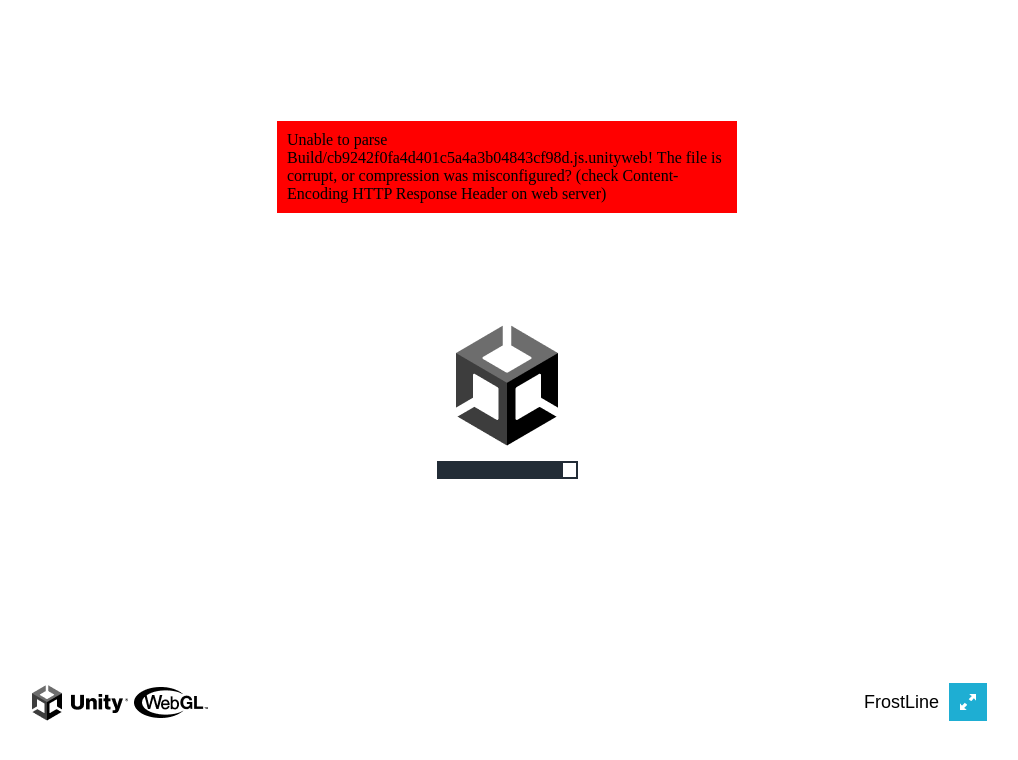
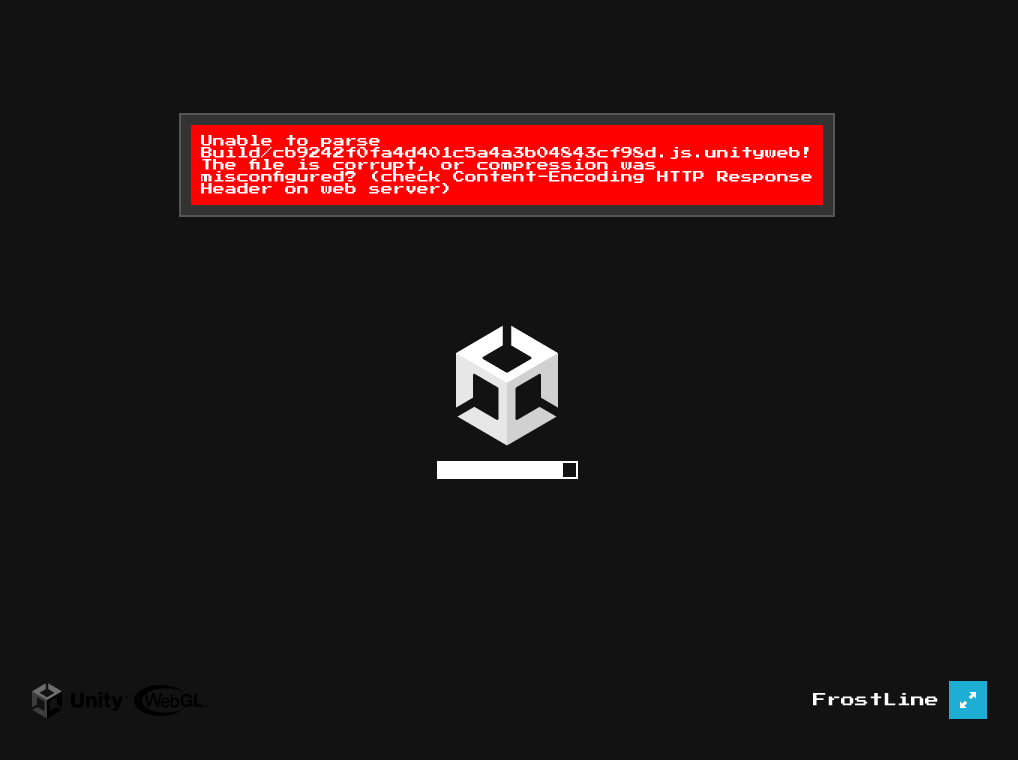
Before and after one commit to MramorLomai/FrostLine_WebGL, a plain HTML site: page Dev_Build/index.html in a window 1280 px wide. Shown: the whole page, without its empty margins (133-1151 px from the left). Drawn offline with Linux system fonts and the light colour scheme; no server answers.

Commit message:
Update style.css

```diff
--- a/Dev_Build/TemplateData/style.css
+++ b/Dev_Build/TemplateData/style.css
@@ -1,6 +1,9 @@
 body {
   padding: 0;
   margin: 0;
+  background-color: #121212; /* Темный фон для всей страницы */
+  color: #ffffff; /* Белый текст по умолчанию */
+  font-family: 'Press Start 2P', cursive; /* Пиксельный шрифт */
 }
 
 #unity-container {
@@ -19,7 +22,7 @@ body {
 }
 
 #unity-canvas {
-  background: #FFFFFF;
+  background: #1e1e1e; /* Темный фон для canvas */
 }
 
 .unity-mobile #unity-canvas {
@@ -38,21 +41,21 @@ body {
 #unity-logo {
   width: 154px;
   height: 130px;
-  background: url('unity-logo-light.png') no-repeat center;
+  background: url('unity-logo-dark.png') no-repeat center; /* Логотип для темной темы */
 }
 
 #unity-progress-bar-empty {
   width: 141px;
   height: 18px;
   margin: 10px 0 0 6.5px;
-  background: url('progress-bar-empty-light.png') no-repeat center;
+  background: url('progress-bar-empty-dark.png') no-repeat center; /* Пустой прогресс-бар для темной темы */
 }
 
 #unity-progress-bar-full {
   width: 0%;
   height: 18px;
   margin-top: 10px;
-  background: url('progress-bar-full-light.png') no-repeat center;
+  background: url('progress-bar-full-dark.png') no-repeat center; /* Полный прогресс-бар для темной темы */
 }
 
 #unity-footer {
@@ -74,8 +77,9 @@ body {
   float: right;
   margin-right: 10px;
   line-height: 38px;
-  font-family: Arial, sans-serif;
-  font-size: 18px;
+  font-family: 'Press Start 2P', cursive; /* Пиксельный шрифт для заголовка */
+  font-size: 14px; /* Уменьшенный размер для пиксельного шрифта */
+  color: #ffffff; /* Белый текст */
 }
 
 #unity-fullscreen-button {
@@ -90,7 +94,11 @@ body {
   left: 50%;
   top: 5%;
   transform: translateX(-50%);
-  background: white;
+  background: #333333; /* Темный фон для предупреждения */
   padding: 10px;
   display: none;
+  color: #ffffff; /* Белый текст */
+  font-family: 'Press Start 2P', cursive; /* Пиксельный шрифт для предупреждения */
+  font-size: 12px; /* Уменьшенный размер для пиксельного шрифта */
+  border: 2px solid #555555; /* Граница для выделения */
 }
```
